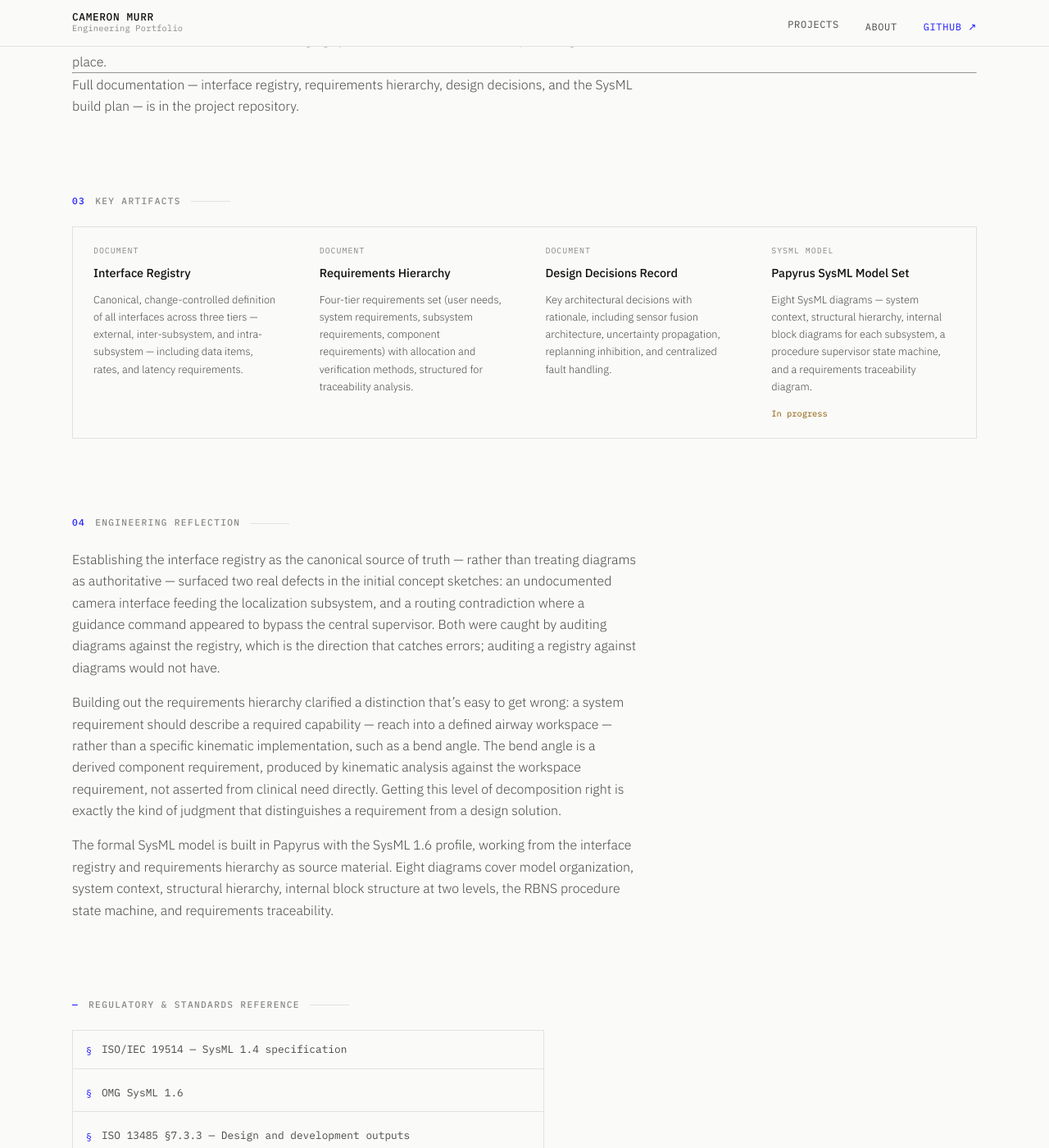
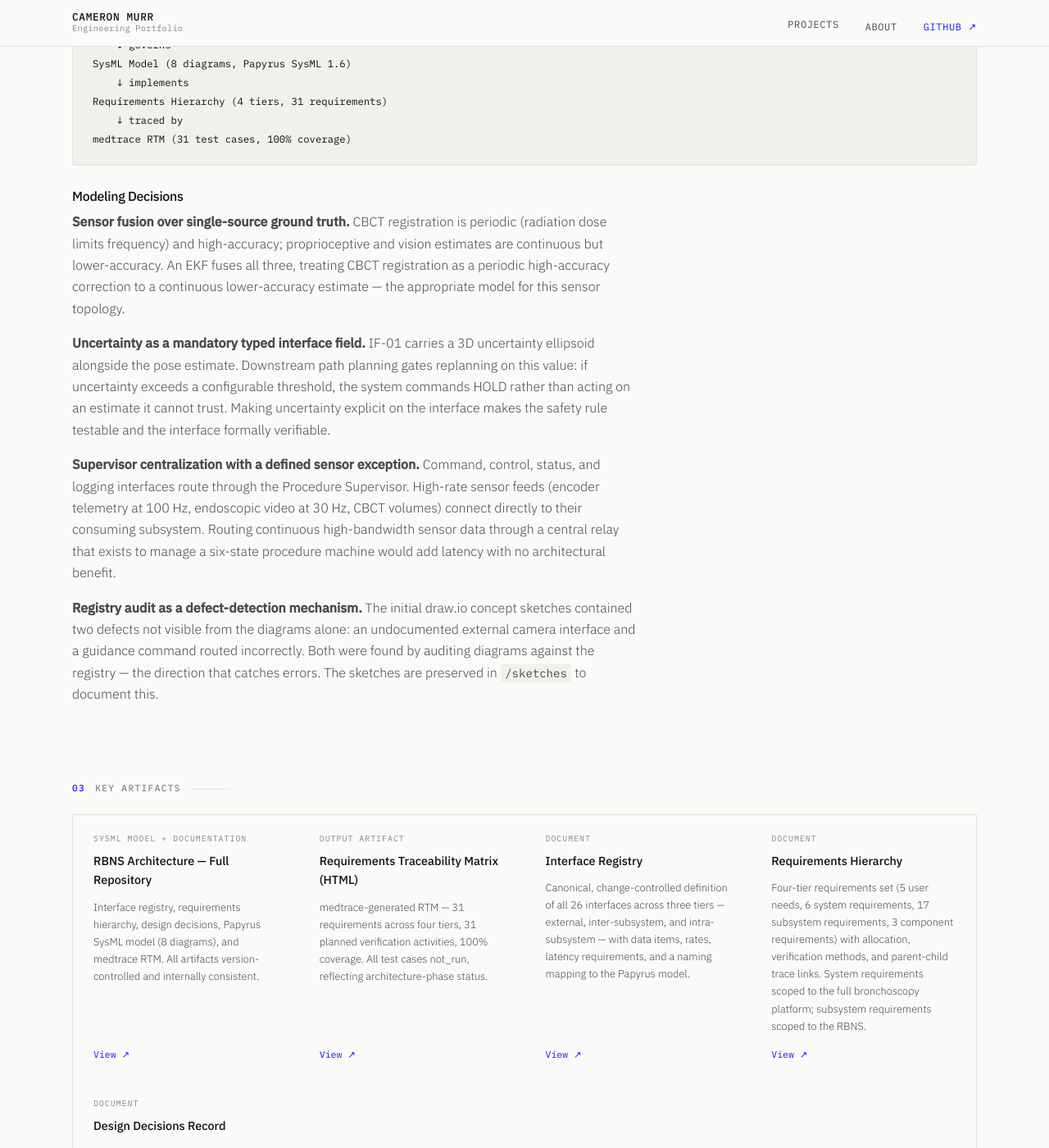
Before and after one commit to cameron-murr/cameron-murr.github.io, a Jekyll site: the page built from _projects/functional-architecture-model.md, in a window 1280 px wide and 1400 px high, scrolled down 2287 px. Shown: the whole window at 82% size. Built offline with Jekyll 4.4.1, drawn with Linux system fonts in a browser that asks for light colours; some of the changed text lies outside the part shown.

Commit message:
updating pages with surgical robotic architecture project

````diff
--- a/_projects/functional-architecture-model.md
+++ b/_projects/functional-architecture-model.md
@@ -1,79 +1,101 @@
 ---
 layout: project
 title: Functional Architecture Model
-subtitle: SysML functional decomposition of a robotic bronchoscopy navigation subsystem — interface registry, requirements hierarchy, and design rationale.
+subtitle: SysML functional decomposition of a robotic bronchoscopy navigation subsystem — interface registry, requirements hierarchy, formal Papyrus model, and medtrace-generated RTM.
 number: 2
-status: in-progress
+status: complete
 tags:
   - SysML
   - Functional Architecture
   - Interventional Robotics
   - Interface Control
   - Papyrus / Eclipse
+  - Requirements Traceability
 
 problem: |
   Systems architecture for a robotic surgical subsystem is most useful when it's done before detailed design — when there's still room to surface ambiguous interfaces, misallocated functions, and missing requirements. Most published SysML examples are either toy problems or retroactively describe systems that already exist.
 
-  This project takes a different approach: model the functional architecture of a robotic bronchoscopy navigation subsystem at the level of detail a systems engineer would produce early in development. The subsystem maintains a real-time estimate of bronchoscope tip position via multi-source sensor fusion, plans a path through the airway tree to a target nodule, and generates motion guidance commands for a downstream robot motion controller. The goal is a model package — interface registry, requirements hierarchy, and SysML model — that a design team could use as the basis for interface control documents and a verification plan, not just an illustration.
+  This project takes a different approach: model the functional architecture of a robotic bronchoscopy navigation subsystem at the level of detail a systems engineer would produce early in development. The subsystem maintains a real-time estimate of bronchoscope tip position via multi-source sensor fusion, plans a path through the airway tree to a target nodule, and generates motion guidance commands for a downstream robot motion controller. The deliverables are a change-controlled interface registry, a four-tier requirements hierarchy, a formal SysML model, and a medtrace-generated requirements traceability matrix — artifacts a design team could use as the basis for interface control documents, a verification plan, and a risk management file.
 
 artifacts:
+  - type: SysML Model + Documentation
+    name: RBNS Architecture — Full Repository
+    description: Interface registry, requirements hierarchy, design decisions, Papyrus SysML model (8 diagrams), and medtrace RTM. All artifacts version-controlled and internally consistent.
+    link: https://github.com/cameron-murr/Robotic-Surgical-Architecture-Model
+  - type: Output Artifact
+    name: Requirements Traceability Matrix (HTML)
+    description: medtrace-generated RTM — 31 requirements across four tiers, 31 planned verification activities, 100% coverage. All test cases not_run, reflecting architecture-phase status.
+    link: https://github.com/cameron-murr/Robotic-Surgical-Architecture-Model/blob/main/docs/rtm.html
   - type: Document
     name: Interface Registry
-    description: Canonical, change-controlled definition of all interfaces across three tiers — external, inter-subsystem, and intra-subsystem — including data items, rates, and latency requirements.
-    status: complete
+    description: Canonical, change-controlled definition of all 26 interfaces across three tiers — external, inter-subsystem, and intra-subsystem — with data items, rates, latency requirements, and a naming mapping to the Papyrus model.
+    link: https://github.com/cameron-murr/Robotic-Surgical-Architecture-Model/blob/main/docs/interface_registry.md
   - type: Document
     name: Requirements Hierarchy
-    description: Four-tier requirements set (user needs, system requirements, subsystem requirements, component requirements) with allocation and verification methods, structured for traceability analysis.
-    status: complete
+    description: Four-tier requirements set (5 user needs, 6 system requirements, 17 subsystem requirements, 3 component requirements) with allocation, verification methods, and parent-child trace links. System requirements scoped to the full bronchoscopy platform; subsystem requirements scoped to the RBNS.
+    link: https://github.com/cameron-murr/Robotic-Surgical-Architecture-Model/blob/main/docs/requirements.md
   - type: Document
     name: Design Decisions Record
-    description: Key architectural decisions with rationale, including sensor fusion architecture, uncertainty propagation, replanning inhibition, and centralized fault handling.
-    status: complete
-  - type: SysML Model
-    name: Papyrus SysML Model Set
-    description: Eight SysML diagrams — system context, structural hierarchy, internal block diagrams for each subsystem, a procedure supervisor state machine, and a requirements traceability diagram.
-    status: in-progress
+    description: Six key architectural decisions with rationale — sensor fusion architecture, uncertainty as an explicit interface signal, replanning inhibition under uncertainty, the sensor feed exception to Supervisor centralization, registry-as-source-of-truth, and requirements hierarchy scoping.
+    link: https://github.com/cameron-murr/Robotic-Surgical-Architecture-Model/blob/main/docs/design_decisions.md
 
 reflection: |
-  Establishing the interface registry as the canonical source of truth — rather than treating diagrams as authoritative — surfaced two real defects in the initial concept sketches: an undocumented camera interface feeding the localization subsystem, and a routing contradiction where a guidance command appeared to bypass the central supervisor. Both were caught by auditing diagrams against the registry, which is the direction that catches errors; auditing a registry against diagrams would not have.
+  Establishing the interface registry as the canonical source of truth — rather than treating diagrams as authoritative — surfaced two real defects in the initial concept sketches: an undocumented camera interface feeding the localization subsystem, and a routing contradiction where a guidance command appeared to bypass the central Supervisor. Both were caught by auditing diagrams against the registry. The sketches are retained in the repository to document this process.
 
-  Building out the requirements hierarchy clarified a distinction that's easy to get wrong: a system requirement should describe a required capability — reach into a defined airway workspace — rather than a specific kinematic implementation, such as a bend angle. The bend angle is a derived component requirement, produced by kinematic analysis against the workspace requirement, not asserted from clinical need directly. Getting this level of decomposition right is exactly the kind of judgment that distinguishes a requirement from a design solution.
+  Building the requirements hierarchy required resolving a scoping question that's easy to get wrong: system requirements and subsystem requirements are different tiers addressing different levels of the architecture. The system requirements describe what the full bronchoscopy platform must do from a clinical perspective; the subsystem requirements describe what the RBNS must do to satisfy them. A further distinction emerged between subsystem and component requirements — a component requirement for bronchoscope tip articulation range is a derived value produced by kinematic reach analysis, not a clinical assertion. Getting this right matters because it determines what analysis is required before the number can be specified.
 
-  The formal SysML model is built in Papyrus with the SysML 1.6 profile, working from the interface registry and requirements hierarchy as source material. Eight diagrams cover model organization, system context, structural hierarchy, internal block structure at two levels, the RBNS procedure state machine, and requirements traceability.
+  A second architectural judgment surfaced during IBD construction: Design Decision 5 originally stated that all external interfaces route through the Procedure Supervisor. Building the internal block diagrams in Papyrus exposed a contradiction — routing 100 Hz encoder telemetry and 30 Hz endoscopic video through a central relay that exists to manage a six-state procedure machine adds latency with no architectural benefit. The decision was amended to define an explicit exception for high-rate sensor feeds. The interface registry had this right from the start; the written design decision had not caught up. This is exactly the kind of inconsistency that a registry-first approach is supposed to catch.
+
+  Running medtrace against the completed requirements set produced a clean RTM on the first attempt after correcting the column linkage schema. 100% coverage with all test cases not_run is the correct and honest state for an architecture-phase model — every requirement has a defined verification method and a planned test case, while being explicit that none have been executed.
 
 standards:
-  - ISO/IEC 19514 — SysML 1.4 specification
   - OMG SysML 1.6
   - ISO 13485 §7.3.3 — Design and development outputs
   - 21 CFR 820.30(d) — Design output requirements
-  - IEC 60601-1 §4.3 — Risk management process reference
+  - 21 CFR 820.30(j) — Design history file
+  - ISO 14971:2019 — Risk management (RTM references)
+  - IEC 62304 — Software lifecycle (referenced in companion GSL documentation)
 ---
 
-### Approach
+### Architecture Overview
 
-The model package is organized around a single canonical interface registry and a four-tier requirements hierarchy, with the SysML model built from both rather than the other way around.
+The model package is organized around a single canonical interface registry and a four-tier requirements hierarchy, with the SysML model built from both rather than the other way around. This sequencing — registry and requirements before diagrams — is the key architectural discipline: diagrams conform to the registry, not vice versa.
 
 **System boundary**: The Robotic Bronchoscopy Navigation Subsystem (RBNS) receives a preoperative airway model and target nodule coordinates, maintains a real-time tip position estimate, and outputs motion guidance commands. It excludes the robot kinematics and actuation stack, the imaging hardware, and the surgeon console rendering pipeline — each separated from the RBNS by a defined interface.
 
 **Functional decomposition**: Four primary subsystems:
 
-- **Localization & Tracking** — fuses proprioceptive (forward kinematics), vision-based, and image-registration position estimates into a single tip pose with an explicit 3D uncertainty ellipsoid
-- **Path Planning & Guidance** — plans an airway route to the target, updates it in real time, and generates guidance commands
-- **Image Processing & Registration** — ingests intraoperative imaging volumes and registers them to the preoperative model, producing a registration confidence score
-- **Procedure Supervisor** — the sole external interface point; runs the procedure state machine and centralizes fault handling
+- **Localization & Tracking** — fuses proprioceptive (forward kinematics), vision-based, and CBCT image-registration position estimates into a single tip pose with an explicit 3D uncertainty ellipsoid via Extended Kalman Filter
+- **Path Planning & Guidance** — plans an airway route to the target using A* on the preoperative airway graph, updates it in real time, and generates safety-bounded guidance commands
+- **Image Processing & Registration** — ingests intraoperative CBCT volumes and registers them to the preoperative model, producing a registered volume and a confidence score
+- **Procedure Supervisor** — primary external interface point; runs the six-state procedure state machine (IDLE → NAVIGATE → CONFIRM → BIOPSY → FAULT → ABORT) and centralizes fault handling
 
-**Interface registry**: All interfaces — external, inter-subsystem, and intra-subsystem — are defined in a single change-controlled registry: data items, units, rates, and latency requirements. Diagrams and documents conform to the registry; discrepancies are treated as defects in the downstream artifact.
+**Interface registry**: 26 interfaces defined across three tiers — 11 external (Tier 1), 8 inter-subsystem (Tier 2), 7 intra-subsystem (Tier 3) — each with data items, rate, latency requirement, and direction. Change-controlled with a changelog; all downstream artifacts conform to it.
 
-**Requirements hierarchy**: User needs, system requirements, subsystem requirements, and component requirements, each with a verification method and a trace to its parent tier. Several component requirements remain explicitly open (TBD), pending kinematic and statistical analyses not yet performed — surfaced rather than filled in with placeholder values.
+**Requirements hierarchy**: 31 requirements across four tiers. User needs are clinical intent statements. System requirements describe platform-level capabilities without specifying internal architecture. Subsystem requirements allocate functional and safety obligations to specific RBNS blocks. Component requirements are derived values pending kinematic and statistical analyses — explicitly marked TBD rather than filled with invented numbers.
+
+**SysML model**: Eight diagrams built in Papyrus with the SysML 1.6 profile. IBDs include both internal connectors and outer boundary ports, making each diagram a complete picture of its block's internal structure and external interface realizations. The D7 state machine includes entry actions, guard conditions, and a FinalState, and satisfies SUB-REQ-008 directly.
+
+**Requirements traceability**: All 31 requirements linked to 31 planned verification activities via medtrace. The RTM is generated from `requirements.csv` and `test_cases.csv` and is available in the repository in HTML and PDF formats.
+
+### Data Model
+
+```
+Interface Registry (3 tiers, 26 interfaces)
+    ↓ governs
+SysML Model (8 diagrams, Papyrus SysML 1.6)
+    ↓ implements
+Requirements Hierarchy (4 tiers, 31 requirements)
+    ↓ traced by
+medtrace RTM (31 test cases, 100% coverage)
+```
 
 ### Modeling Decisions
 
-**Sensor fusion over single-source ground truth.** Image-based registration is periodic and high-accuracy; proprioceptive and vision-based estimates are continuous but lower-accuracy. Rather than treating registration as ground truth, an Extended Kalman Filter fuses all three, treating registration as a periodic correction to a continuous estimate — the appropriate model given how infrequently registration can run.
+**Sensor fusion over single-source ground truth.** CBCT registration is periodic (radiation dose limits frequency) and high-accuracy; proprioceptive and vision estimates are continuous but lower-accuracy. An EKF fuses all three, treating CBCT registration as a periodic high-accuracy correction to a continuous lower-accuracy estimate — the appropriate model for this sensor topology.
 
-**Uncertainty as an explicit interface output.** The localization subsystem's output to path planning carries a 3D uncertainty ellipsoid alongside the position estimate, not as optional metadata but as a mandatory typed field. This makes a downstream safety rule possible: when position uncertainty exceeds a configurable threshold, replanning is inhibited and the system holds rather than acts on an estimate it cannot trust.
+**Uncertainty as a mandatory typed interface field.** IF-01 carries a 3D uncertainty ellipsoid alongside the pose estimate. Downstream path planning gates replanning on this value: if uncertainty exceeds a configurable threshold, the system commands HOLD rather than acting on an estimate it cannot trust. Making uncertainty explicit on the interface makes the safety rule testable and the interface formally verifiable.
 
-**Procedure Supervisor as sole external interface point.** No internal subsystem communicates directly with an external system — all external interfaces route through the supervisor. This keeps the functional subsystems independently testable (they can be driven by supervisor-equivalent commands without a live console or imaging system) and centralizes fault response logic in one place.
+**Supervisor centralization with a defined sensor exception.** Command, control, status, and logging interfaces route through the Procedure Supervisor. High-rate sensor feeds (encoder telemetry at 100 Hz, endoscopic video at 30 Hz, CBCT volumes) connect directly to their consuming subsystem. Routing continuous high-bandwidth sensor data through a central relay that exists to manage a six-state procedure machine would add latency with no architectural benefit.
 
----
-
-Full documentation — interface registry, requirements hierarchy, design decisions, and the SysML build plan — is in the project repository.
+**Registry audit as a defect-detection mechanism.** The initial draw.io concept sketches contained two defects not visible from the diagrams alone: an undocumented external camera interface and a guidance command routed incorrectly. Both were found by auditing diagrams against the registry — the direction that catches errors. The sketches are preserved in `/sketches` to document this.
````
Also changed, not shown: index.html (+7 -7 lines).
